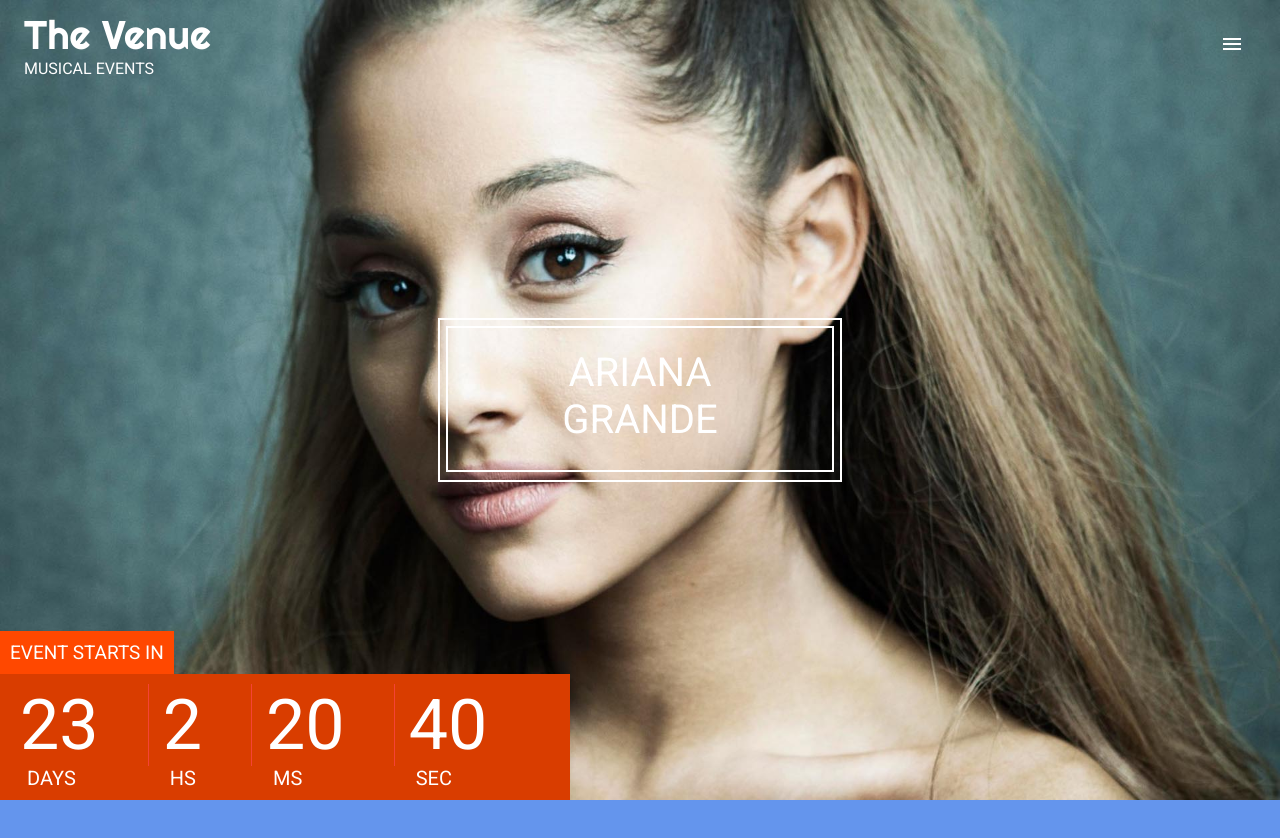
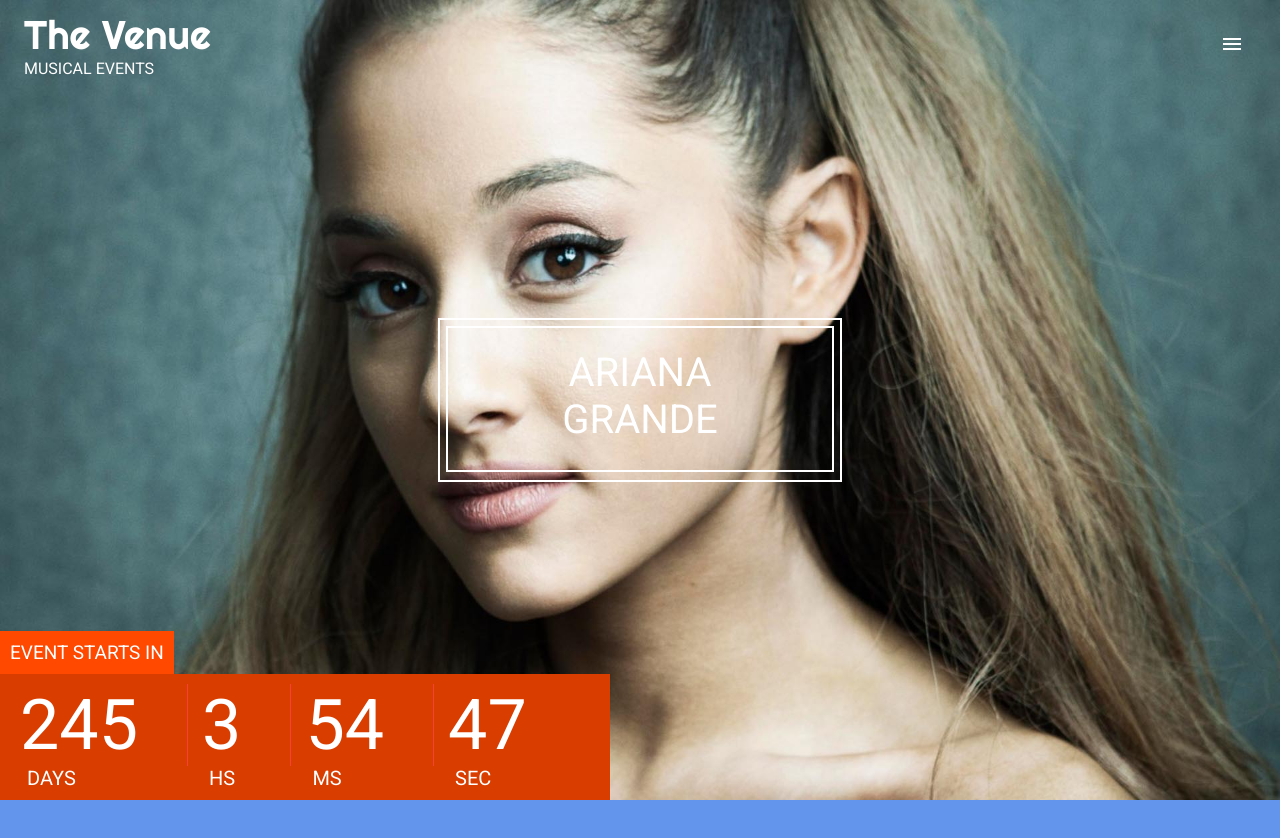
Before and after one commit to Bluesman66/react-the-venue, a React (Create React App) app: page / in a window 1280 px wide. Shown: the top 838 px of the page. Built offline with nearby package versions, Linux system fonts and the light colour scheme.

Commit message:
015 Finishing countdown

```diff
--- a/src/components/featured/time-until.js
+++ b/src/components/featured/time-until.js
@@ -2,25 +2,52 @@
 import Slide from 'react-reveal/Slide';
 
 const TimeUntil = () => {
+	const [deadLine, setDeadLine] = React.useState('Dec, 19, 2020');
+	const [days, setDays] = React.useState('0');
+	const [hours, setHours] = React.useState('0');
+	const [minutes, setMinutes] = React.useState('0');
+	const [seconds, setSeconds] = React.useState('0');
+
+	const getTimeUntil = (deadLine) => {
+		const time = Date.parse(deadLine) - Date.parse(new Date());
+		if (time < 0) {
+			console.log('Date passed');
+		} else {
+			setSeconds(Math.floor((time / 1000) % 60));
+			setMinutes(Math.floor((time / 1000 / 60) % 60));
+			setHours(Math.floor((time / (1000 * 60 * 60)) % 24));
+			setDays(Math.floor(time / (1000 * 60 * 60 * 24)));
+		}
+	};
+
+	React.useEffect(() => {
+		const interval = setInterval(() => {
+			getTimeUntil(deadLine);
+		}, 1000);
+		return () => {
+			clearInterval(interval);
+		};
+	});
+
 	return (
 		<Slide left delay={1000}>
 			<div className="countdown_wrapper">
 				<div className="countdown_top">Event starts in</div>
 				<div className="countdown_bottom">
 					<div className="countdown_item">
-						<div className="countdown_time">23</div>
+						<div className="countdown_time">{days}</div>
 						<div className="countdown_tag">Days</div>
 					</div>
 					<div className="countdown_item">
-						<div className="countdown_time">2</div>
+						<div className="countdown_time">{hours}</div>
 						<div className="countdown_tag">Hs</div>
 					</div>
 					<div className="countdown_item">
-						<div className="countdown_time">20</div>
+						<div className="countdown_time">{minutes}</div>
 						<div className="countdown_tag">Ms</div>
 					</div>
 					<div className="countdown_item">
-						<div className="countdown_time">40</div>
+						<div className="countdown_time">{seconds}</div>
 						<div className="countdown_tag">Sec</div>
 					</div>
 				</div>
```
